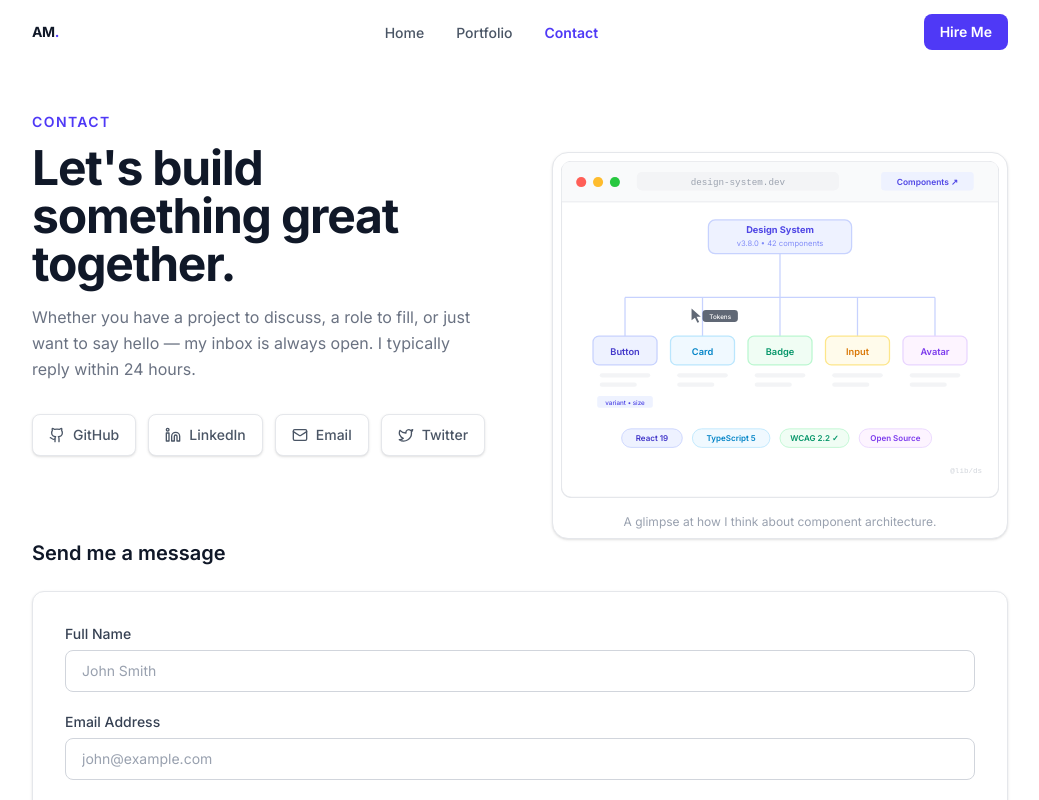
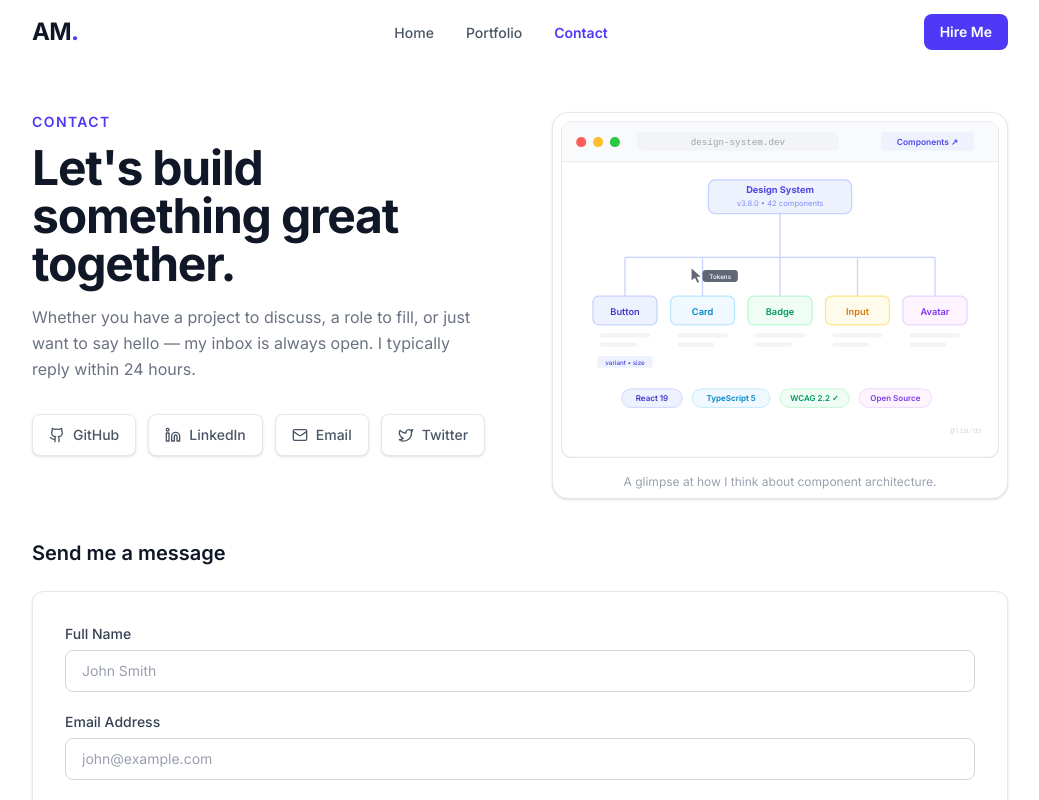
Before and after one commit to absolutechy/portfolio, a React (Vite) app: page /contact in a window 1280 px wide. Shown: the top 800 px of the page, without its empty margins (120-1159 px from the left). Built offline with nearby package versions, Linux system fonts and the light colour scheme.

Commit message:
fix: update spacing and styles in Navbar, Hero, and ContactPage components

```diff
--- a/package.json
+++ b/package.json
@@ -4,7 +4,7 @@
   "version": "0.0.0",
   "type": "module",
   "scripts": {
-    "dev": "vite",
+    "dev": "vite --host",
     "build": "tsc -b && vite build",
     "lint": "eslint .",
     "preview": "vite preview"
--- a/src/components/sections/Hero.tsx
+++ b/src/components/sections/Hero.tsx
@@ -6,7 +6,7 @@ export function Hero() {
   return (
     <section
       id="hero"
-      className="relative flex min-h-screen flex-col items-center justify-center px-4 pt-16 sm:px-6"
+      className="relative flex min-h-screen flex-col items-center justify-center px-4 sm:pt-16 sm:px-6"
     >
       {/* Subtle dot-grid background */}
       <div
--- a/src/components/sections/Navbar.tsx
+++ b/src/components/sections/Navbar.tsx
@@ -36,7 +36,7 @@ export function Navbar() {
         {/* Logo */}
         <Link
           to="/"
-          className="text-sm font-bold tracking-tight text-gray-900 hover:text-indigo-600 transition-colors"
+          className="text-2xl font-bold tracking-tight text-gray-900 hover:text-indigo-600 transition-colors"
         >
           {initials}
           <span className="text-indigo-600">.</span>
@@ -79,7 +79,7 @@ export function Navbar() {
           aria-label="Toggle navigation menu"
           aria-expanded={mobileOpen}
         >
-          {mobileOpen ? <X size={20} /> : <Menu size={20} />}
+          {mobileOpen ? <X size={30} /> : <Menu size={30} />}
         </button>
       </nav>
 
--- a/src/pages/ContactPage.tsx
+++ b/src/pages/ContactPage.tsx
@@ -60,7 +60,7 @@ export default function ContactPage() {
               </div>
 
               {/* Component tree illustration */}
-              <div className="mt-10 rounded-2xl border border-gray-200 bg-white p-2 shadow-sm">
+              <div className="mb-10 rounded-2xl border border-gray-200 bg-white p-2 shadow-sm">
                 <ComponentTreeIllustration />
                 <p className="mt-4 text-center text-xs text-gray-400">
                   A glimpse at how I think about component architecture.
```
